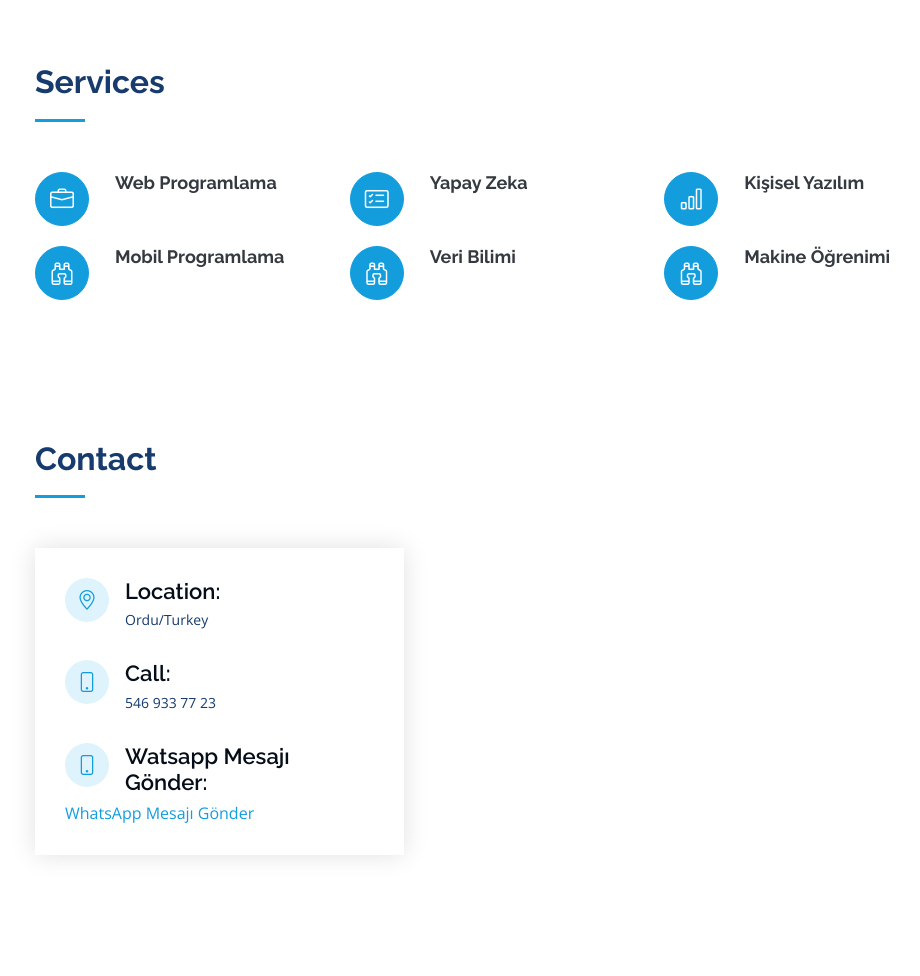
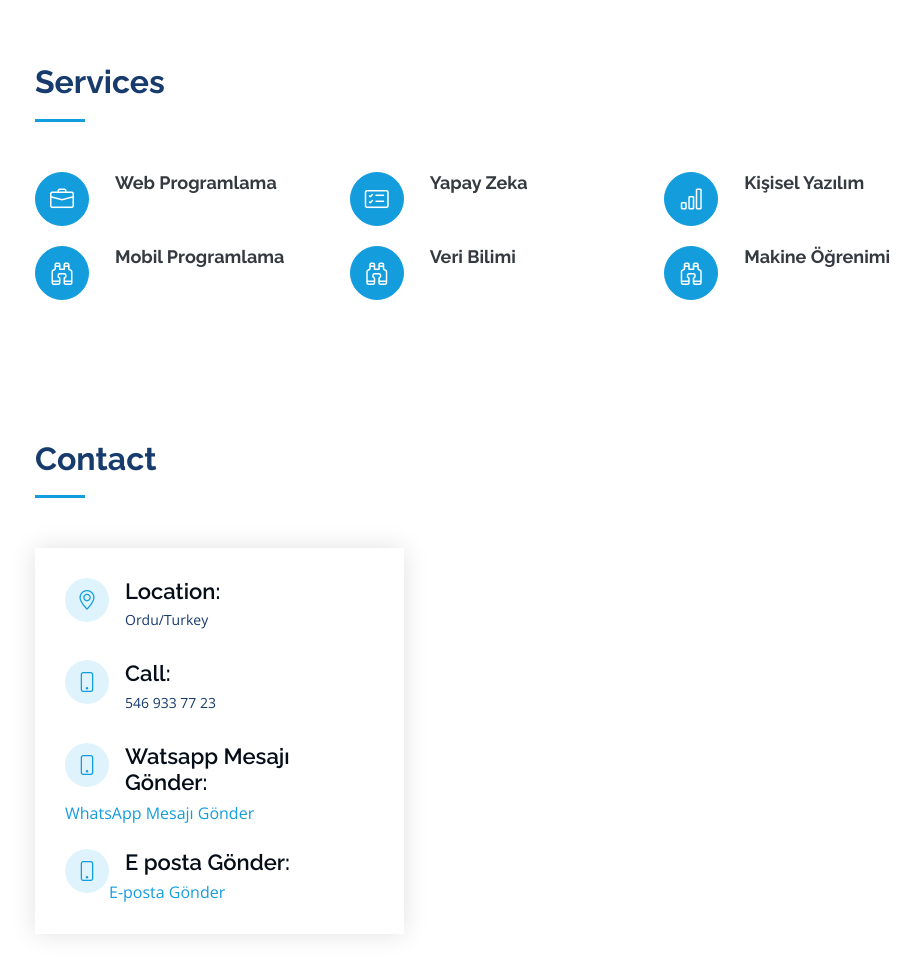
Before and after one commit to SerkanBahtiyar/SerkanBahtiyar.github.io, a plain HTML site: page serkan/index.html in a window 1280 px wide. Shown: the part 2631-3607 px from the top of the page, without its empty margins (295-1215 px from the left). Drawn offline with nearby package versions, Linux system fonts and the light colour scheme.

Commit message:
Update index.html

```diff
--- a/serkan/index.html
+++ b/serkan/index.html
@@ -337,8 +337,13 @@
                 <i class="bi bi-phone"></i>
                 <h4>Watsapp Mesajı Gönder:</h4>
                 <a href="https://api.whatsapp.com/send?phone=905469337723&text=Merhaba">WhatsApp Mesajı Gönder</a>
+              </div><br>
+                 <div class="email">
+                <i class="bi bi-phone"></i>
+                <h4>E posta Gönder:</h4>
+                <a href="mailto:serkanbahtiyar9@gmail.com?subject=Konu&body=Mesajınızı buraya yazabilirsiniz"> E-posta Gönder</a>
+
               </div>
-
             </div>
 
           </div>
```
